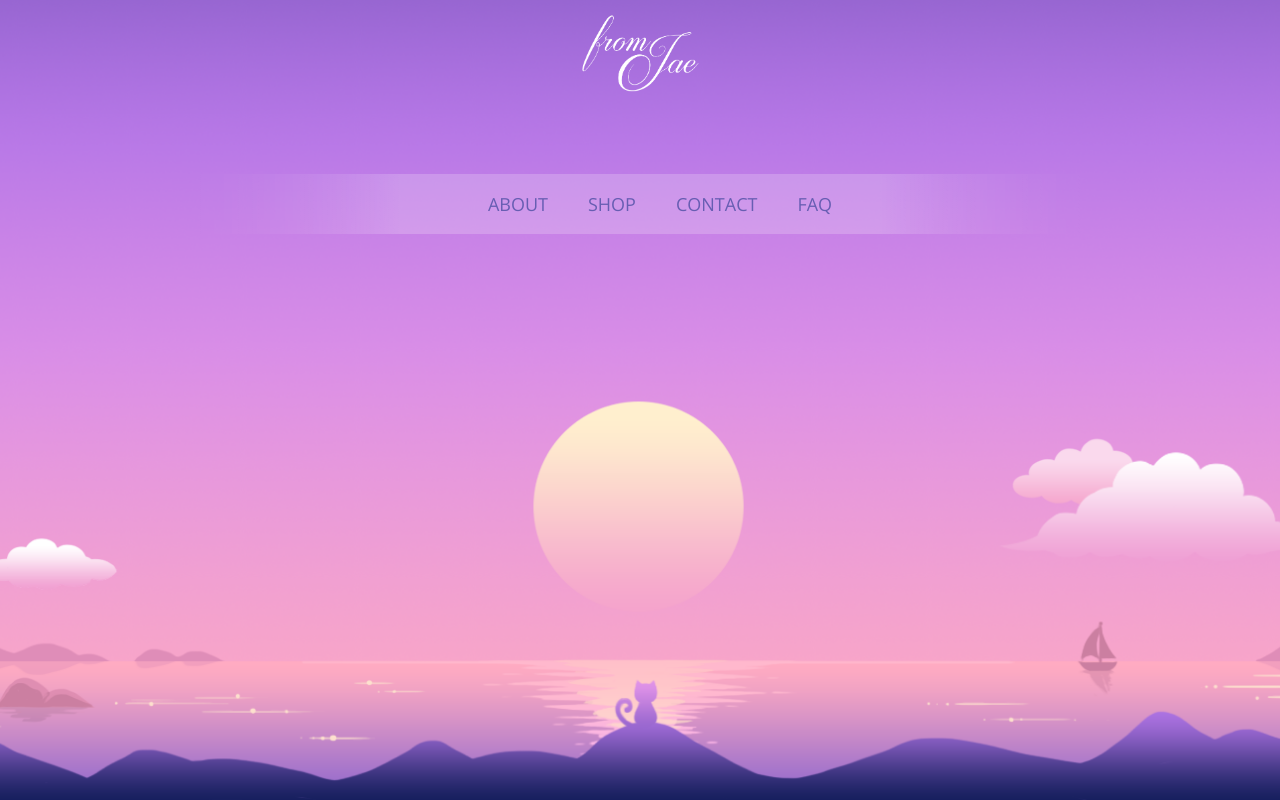
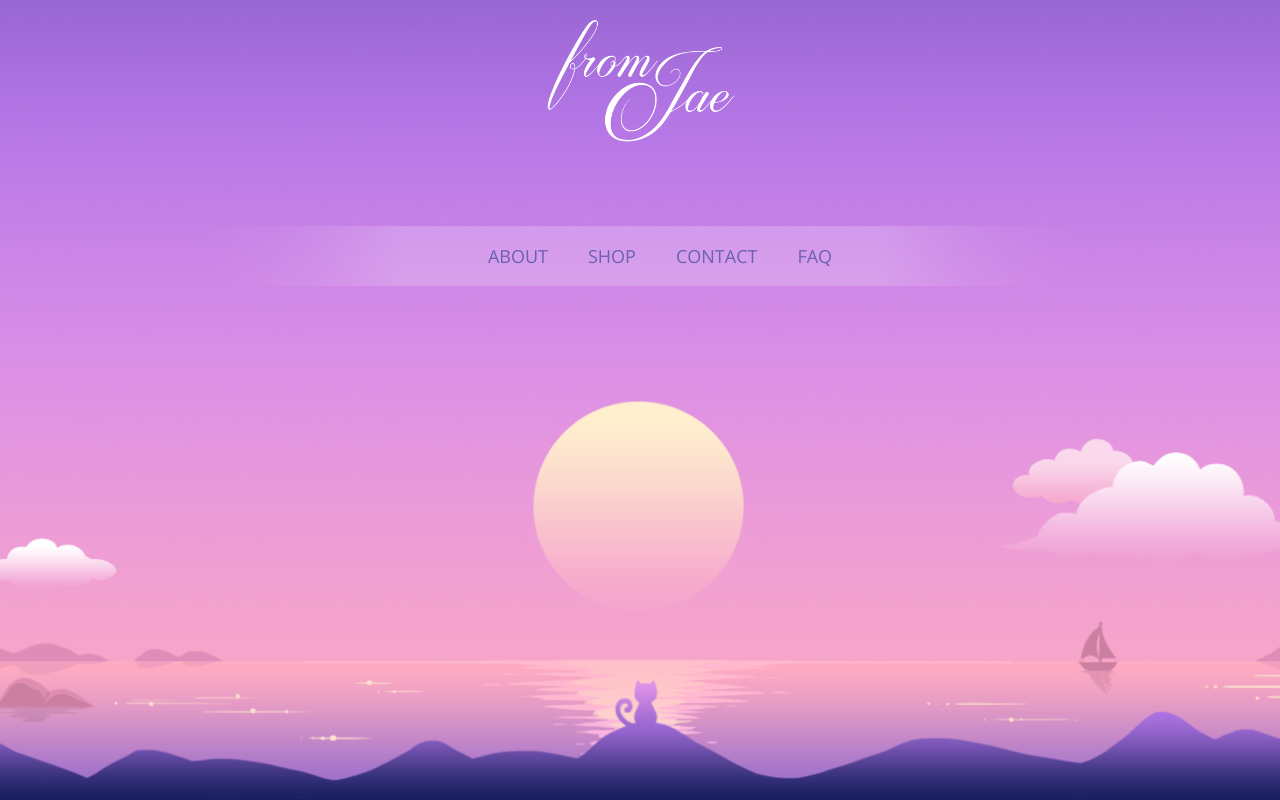
Before and after one commit to JaeKT/fromJae, a plain HTML site: page index.html in a window 1280 px wide. Drawn offline with nearby package versions, Linux system fonts and the light colour scheme.

Commit message:
Logo Size change

```diff
--- a/index.html
+++ b/index.html
@@ -8,7 +8,7 @@
 
 <body>
 
-<div class="logo"><img src="assets/pics/logo.png" alt="logo" height="5%" width="10%"></div>
+<div class="logo"><img src="assets/pics/logo.png" alt="logo" height="8%" width="16%"></div>
 
 <nav>
   <ul>
```
